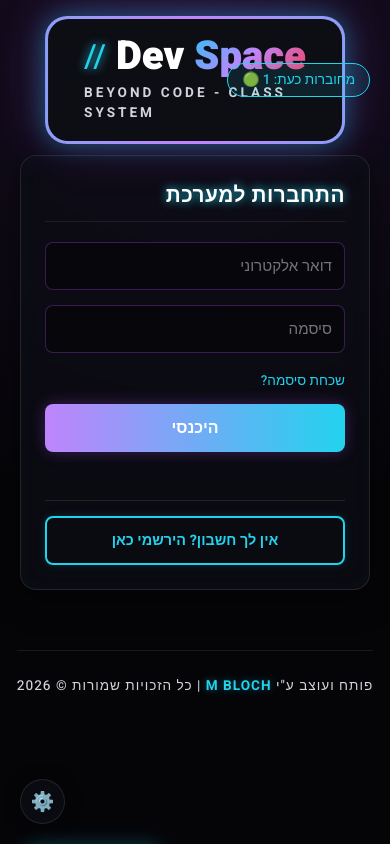
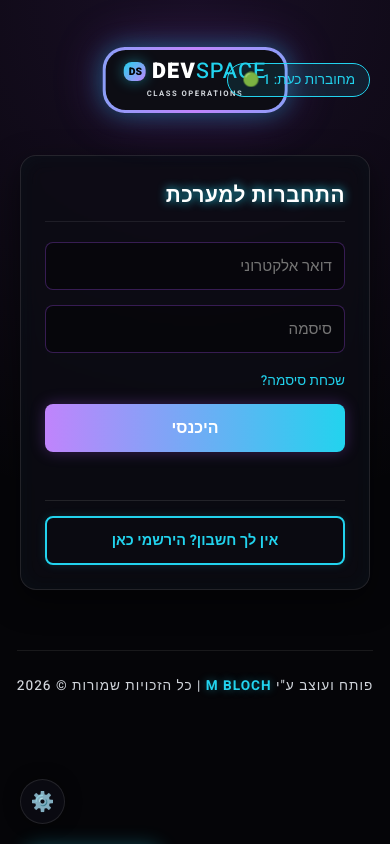
Before and after one commit to miri-bloch/class-app-backend, a website: page frontend/index.html in a window 390 px wide. Drawn offline with Linux system fonts and the light colour scheme.

Commit message:
Refresh brand header and fit weekly calendar

```diff
--- a/frontend/index.html
+++ b/frontend/index.html
@@ -23,9 +23,10 @@
       <a href="" onclick="window.location.reload(); return false;" style="text-decoration: none; cursor: pointer;">
         <div class="brand-container">
           <div class="logo-main">
-            <span class="code-slash">//</span><span class="logo-dev">Dev</span><span class="logo-space">Space</span>
+            <span class="brand-mark">DS</span>
+            <span class="logo-word">DEV<span>SPACE</span></span>
           </div>
-          <div class="slogan">Beyond Code - Class System</div>
+          <div class="slogan">CLASS OPERATIONS</div>
         </div>
       </a>
     </div>
@@ -185,7 +186,7 @@
           <button type="submit" class="neon-btn" style="flex: 1; min-width: 120px; padding: 10px;">שמרי בלוח השנה</button>
         </form>
 
-        <div id="weekly-calendar-grid" style="display: grid; grid-template-columns: repeat(7, minmax(160px, 1fr)); gap: 12px; overflow-x: auto; padding-bottom: 10px;"></div>
+        <div id="weekly-calendar-grid" class="weekly-calendar-grid"></div>
       </section>
 
     </div>
--- a/frontend/style.css
+++ b/frontend/style.css
@@ -45,7 +45,7 @@ header {
 .brand-container {
   direction: ltr;
   background: #0d0d14;
-  padding: 18px 36px;
+  padding: 14px 28px;
   border-radius: 20px;
   display: flex;
   flex-direction: column;
@@ -53,12 +53,32 @@ header {
 }
 
 .logo-main {
-  font-size: 2.5rem;
+  font-size: 1.9rem;
   font-weight: 900;
   display: flex;
   align-items: center;
-  gap: 10px;
+  gap: 9px;
   line-height: 1;
+  letter-spacing: 1px;
+}
+
+.brand-mark {
+  color: #050508;
+  background: linear-gradient(135deg, var(--neon-cyan), var(--neon-purple));
+  border-radius: 8px;
+  padding: 7px 5px 5px 6px;
+  font-size: 0.82rem;
+  letter-spacing: 0;
+  box-shadow: 0 0 14px rgba(34, 211, 238, 0.45);
+}
+
+.logo-word {
+  color: #ffffff;
+}
+
+.logo-word span {
+  color: var(--neon-cyan);
+  font-weight: 500;
 }
 
 .code-slash {
@@ -76,12 +96,49 @@ header {
 }
 
 .slogan {
-  font-size: 0.85rem;
+  font-size: 0.62rem;
   font-weight: 700;
   margin-top: 6px;
-  letter-spacing: 3px;
+  letter-spacing: 2.5px;
   text-transform: uppercase;
   color: var(--text-muted);
+}
+
+.weekly-calendar-grid {
+  display: grid;
+  grid-template-columns: repeat(7, minmax(0, 1fr));
+  gap: 8px;
+  width: 100%;
+}
+
+.weekly-calendar-grid > div {
+  min-width: 0;
+  overflow-wrap: anywhere;
+}
+
+@media (max-width: 760px) {
+  .brand-container {
+    padding: 11px 18px;
+  }
+
+  .logo-main {
+    font-size: 1.35rem;
+    gap: 6px;
+  }
+
+  .brand-mark {
+    padding: 5px 4px 4px 5px;
+    font-size: 0.65rem;
+  }
+
+  .slogan {
+    font-size: 0.48rem;
+    letter-spacing: 1.5px;
+  }
+
+  .weekly-calendar-grid {
+    gap: 4px;
+  }
 }
 
 .container {
```
